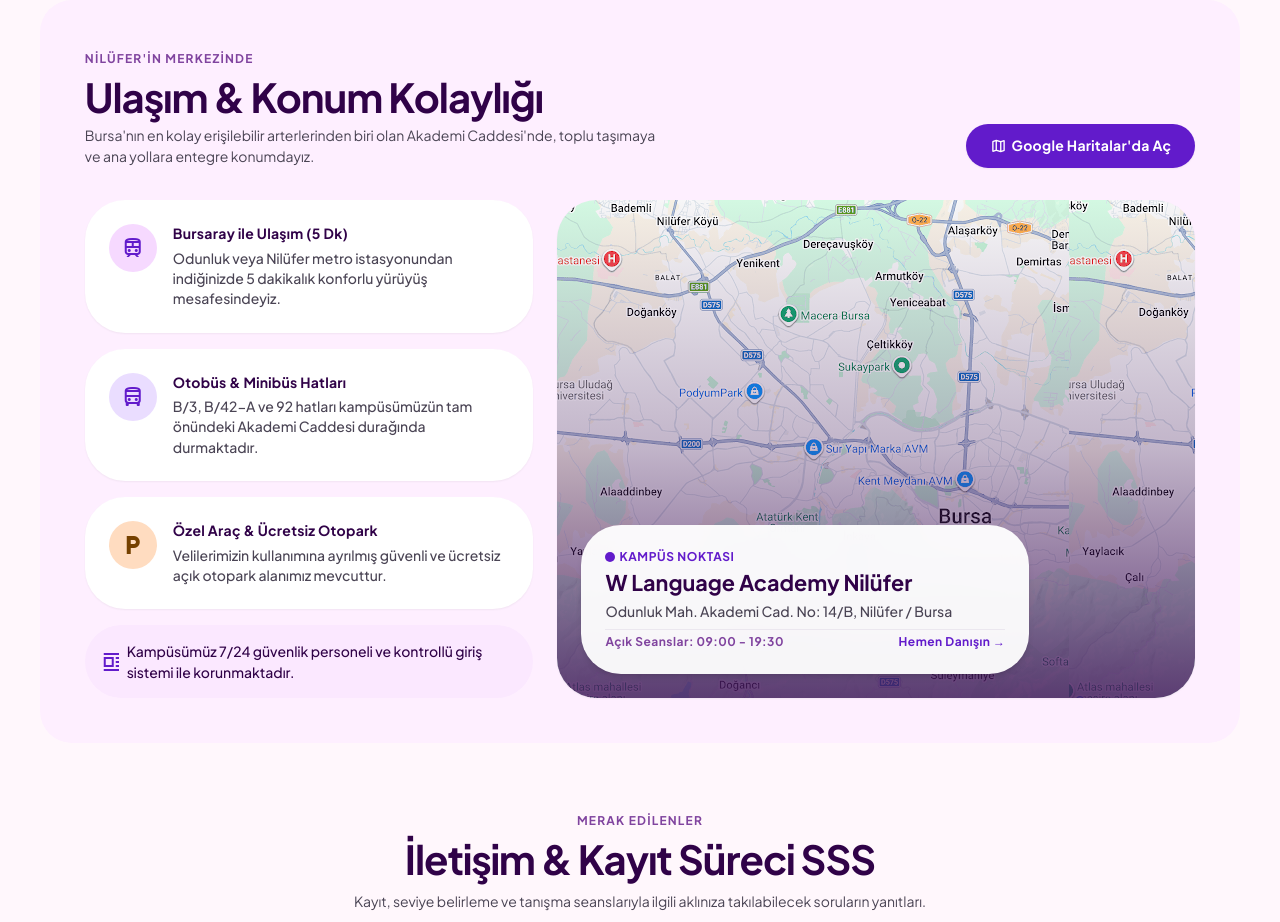
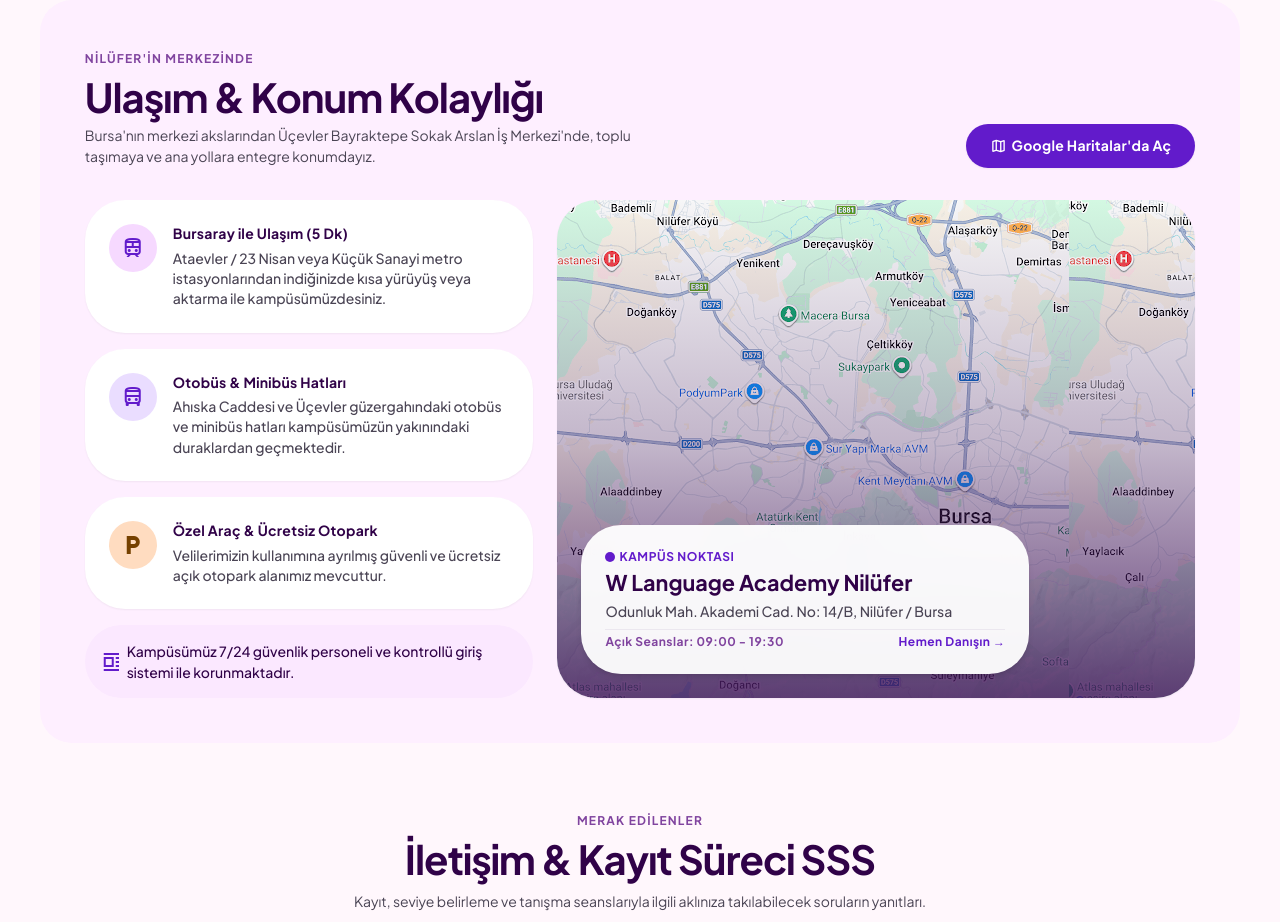
Before and after one commit to alperenkaraman51/wlanguageacademy, a plain HTML site: page iletisim.html in a window 1280 px wide. Shown: the part 1740-2662 px from the top of the page. Drawn offline with nearby package versions, Linux system fonts and the light colour scheme.

Commit message:
Update campus address to Ucevler Bayraktepe Sk Arslan Is Merkezi and embed interactive Google Maps

```diff
--- a/iletisim.html
+++ b/iletisim.html
@@ -411,10 +411,10 @@
 <span class="font-label-md text-label-md text-secondary uppercase tracking-widest font-bold">Nilüfer'in Merkezinde</span>
 <h2 class="font-headline-lg text-headline-lg text-on-surface tracking-tight mt-1">Ulaşım &amp; Konum Kolaylığı</h2>
 <p class="font-body-md text-body-md text-on-surface-variant mt-1 max-w-xl">
-            Bursa'nın en kolay erişilebilir arterlerinden biri olan Akademi Caddesi'nde, toplu taşımaya ve ana yollara entegre konumdayız.
+            Bursa'nın merkezi akslarından Üçevler Bayraktepe Sokak Arslan İş Merkezi'nde, toplu taşımaya ve ana yollara entegre konumdayız.
           </p>
 </div>
-<a class="inline-flex items-center gap-space-xs px-space-lg py-3 rounded-full bg-primary text-on-primary font-label-lg text-label-lg shadow-sm hover:bg-inverse-surface transition-all shrink-0" href="https://maps.google.com/?q=Odunluk+Mahallesi+Akademi+Caddesi+Nilufer+Bursa" rel="noopener noreferrer" target="_blank">
+<a class="inline-flex items-center gap-space-xs px-space-lg py-3 rounded-full bg-primary text-on-primary font-label-lg text-label-lg shadow-sm hover:bg-inverse-surface transition-all shrink-0" href="https://www.google.com/maps/place//data=!4m2!3m1!1s0x14ca11642c3219d7:0x68ebbfea994c3379?sa=X&ved=1t:8290&ictx=111" rel="noopener noreferrer" target="_blank">
 <span class="material-symbols-outlined text-[18px]">map</span>
 <span>Google Haritalar'da Aç</span>
 </a>
@@ -430,7 +430,7 @@
 <div>
 <h3 class="font-label-lg text-label-lg text-on-surface font-bold">Bursaray ile Ulaşım (5 Dk)</h3>
 <p class="font-body-sm text-body-sm text-on-surface-variant mt-1">
-                  Odunluk veya Nilüfer metro istasyonundan indiğinizde 5 dakikalık konforlu yürüyüş mesafesindeyiz.
+                  Ataevler / 23 Nisan veya Küçük Sanayi metro istasyonlarından indiğinizde kısa yürüyüş veya aktarma ile kampüsümüzdesiniz.
                 </p>
 </div>
 </div>
@@ -441,7 +441,7 @@
 <div>
 <h3 class="font-label-lg text-label-lg text-on-surface font-bold">Otobüs &amp; Minibüs Hatları</h3>
 <p class="font-body-sm text-body-sm text-on-surface-variant mt-1">
-                  B/3, B/42-A ve 92 hatları kampüsümüzün tam önündeki Akademi Caddesi durağında durmaktadır.
+                  Ahıska Caddesi ve Üçevler güzergahındaki otobüs ve minibüs hatları kampüsümüzün yakınındaki duraklardan geçmektedir.
                 </p>
 </div>
 </div>
```
Also changed, not shown: index.html (+1 -1 lines).
